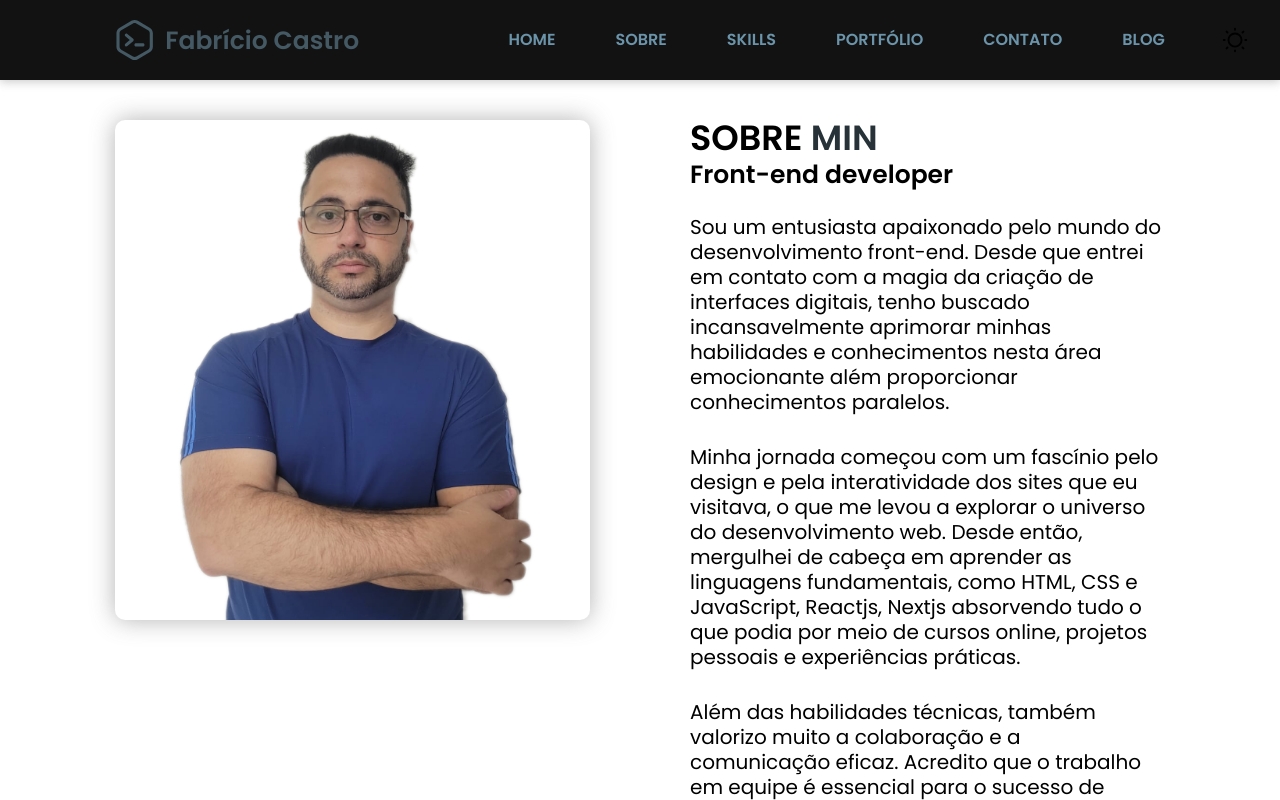
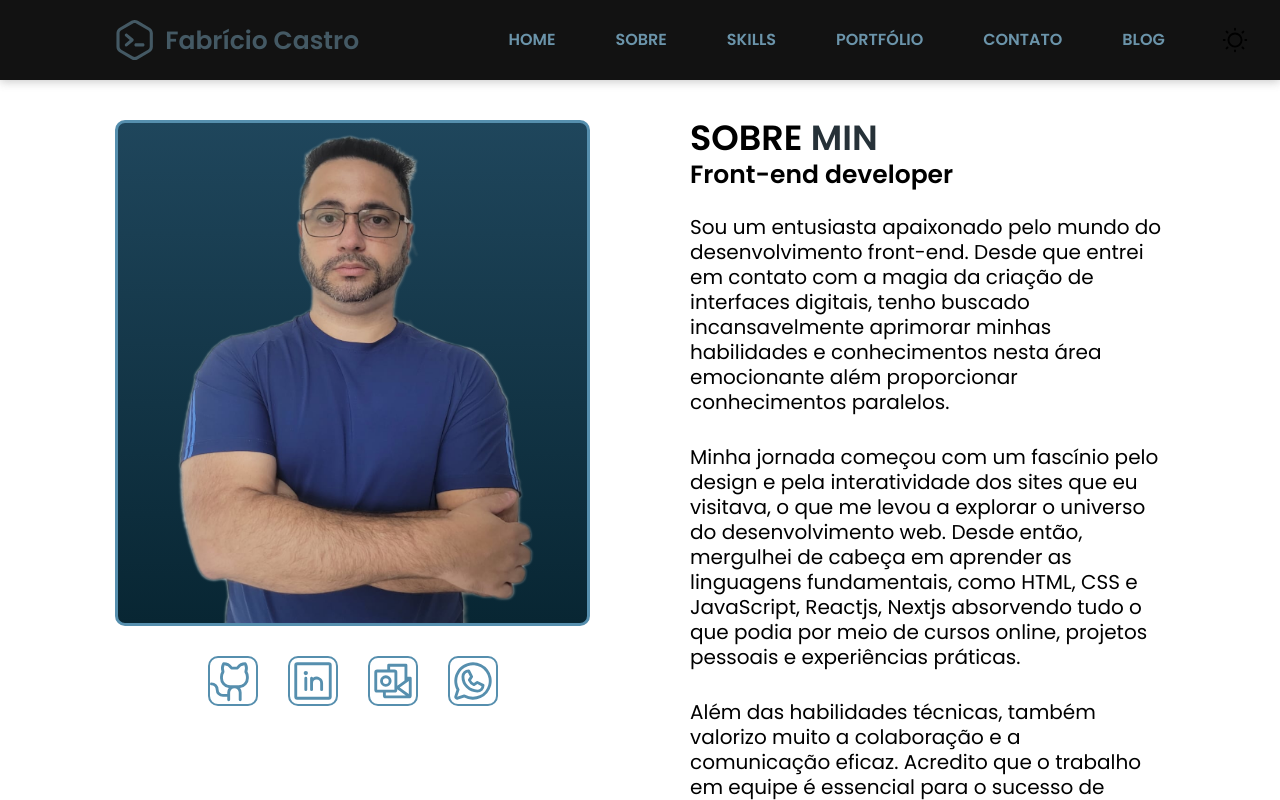
Before and after one commit to fabriciofcastro/fanpage, a Next.js app: page /about in a window 1280 px wide. Shown: the top 800 px of the page. Built offline with nearby package versions, Linux system fonts and the light colour scheme.

Commit message:
acrescentado icon rede social about

```diff
--- a/package.json
+++ b/package.json
@@ -11,7 +11,7 @@
     "test:watch": "jest --watch"
   },
   "dependencies": {
-    "@phosphor-icons/react": "^2.0.15",
+    "@phosphor-icons/react": "^2.1.5",
     "@reduxjs/toolkit": "^2.1.0",
     "class-variance-authority": "^0.7.0",
     "clsx": "^2.1.0",
--- a/src/app/about/about.module.css
+++ b/src/app/about/about.module.css
@@ -10,16 +10,46 @@
 
 .about_img {
   display: flex;
+  align-items: center;
+  flex-flow: column;
+  border-radius: 10px;
+  height: min-content;
+
+}
+
+.container_image{
+  display: flex;
   justify-content: center;
-  border-radius: 1rem;
-  height: min-content;
-  box-shadow: 0 0 2.5rem rgba(92, 92, 92, 0.467);
+  background: linear-gradient(#1f465c, #082633);
+  width: 100%;
+  overflow: hidden;
+  border: .3rem solid #568fae;
+  border-radius: 10px;
 }
 
 .image_dev {
   width: 40rem;
   height: 50rem;
+}
 
+.icon_social {
+  display: flex;
+  padding: 3rem;
+  gap: 3rem;
+}
+
+.icon_social svg {
+  font-size: 5rem;
+  color: #568fae;
+  border: 2px solid #568fae;
+  border-radius: 1rem;
+  cursor: pointer;
+ transition: 500ms ease;
+}
+
+.icon_social svg:hover {
+  color: #051824;
+  border: 2px solid #051824;
 }
 
 .about_content .heading {
--- a/src/app/about/page.tsx
+++ b/src/app/about/page.tsx
@@ -3,6 +3,8 @@ import Image from 'next/image'
 import style from './about.module.css'
 import avatar from '@/assets/fabricio2.png'
 import { Metadata } from 'next'
+import { GithubLogo, LinkedinLogo, MicrosoftOutlookLogo, WhatsappLogo } from '@phosphor-icons/react/dist/ssr'
+
 
 export const metadata: Metadata = {
  description: "descrição about",
@@ -14,7 +16,19 @@ const Page = () => {
     <section className={style.about} >
 
       <section className={ style.about_img }>
-        <Image src={ avatar } alt="Imagem do Fabrício desenvolvedor" className={style.image_dev}/>
+
+        <div className={style.container_image}>
+          <Image src={ avatar } alt="Imagem do Fabrício desenvolvedor" className={style.image_dev}/>
+        </div>
+
+
+          <div className={style.icon_social}>
+          <GithubLogo />
+           <LinkedinLogo />
+           <MicrosoftOutlookLogo />
+           <WhatsappLogo />
+          </div>
+
       </section>
 
       <section className={ style.about_content }>
--- a/src/pages/apresentation/Apresentation.tsx
+++ b/src/pages/apresentation/Apresentation.tsx
@@ -5,7 +5,7 @@ import Image from 'next/image'
 import { MdDownload } from "react-icons/md";
 import { FaLinkedin, FaGithub } from "react-icons/fa6"
 import Link from 'next/link'
-import { Metadata } from 'next';
+
 
 const Apresentation = () => {
   return (
--- a/src/pages/portfolio/portfolio.module.css
+++ b/src/pages/portfolio/portfolio.module.css
@@ -30,7 +30,7 @@
 
 .portfolio_container {
   display: grid;
-  grid-template-columns: repeat(auto-fill, minmax(35rem, 1fr));
+  grid-template-columns: repeat(auto-fit, minmax(35rem, 1fr));
   gap: 2.5rem;
   padding: 2rem 0;
 }
```
Also changed, not shown: src/app/about/dist/page.js (added), src/pages/apresentation/dist/Apresentation.js (added), 2 other files (tests, documents, lock files or other folders).
